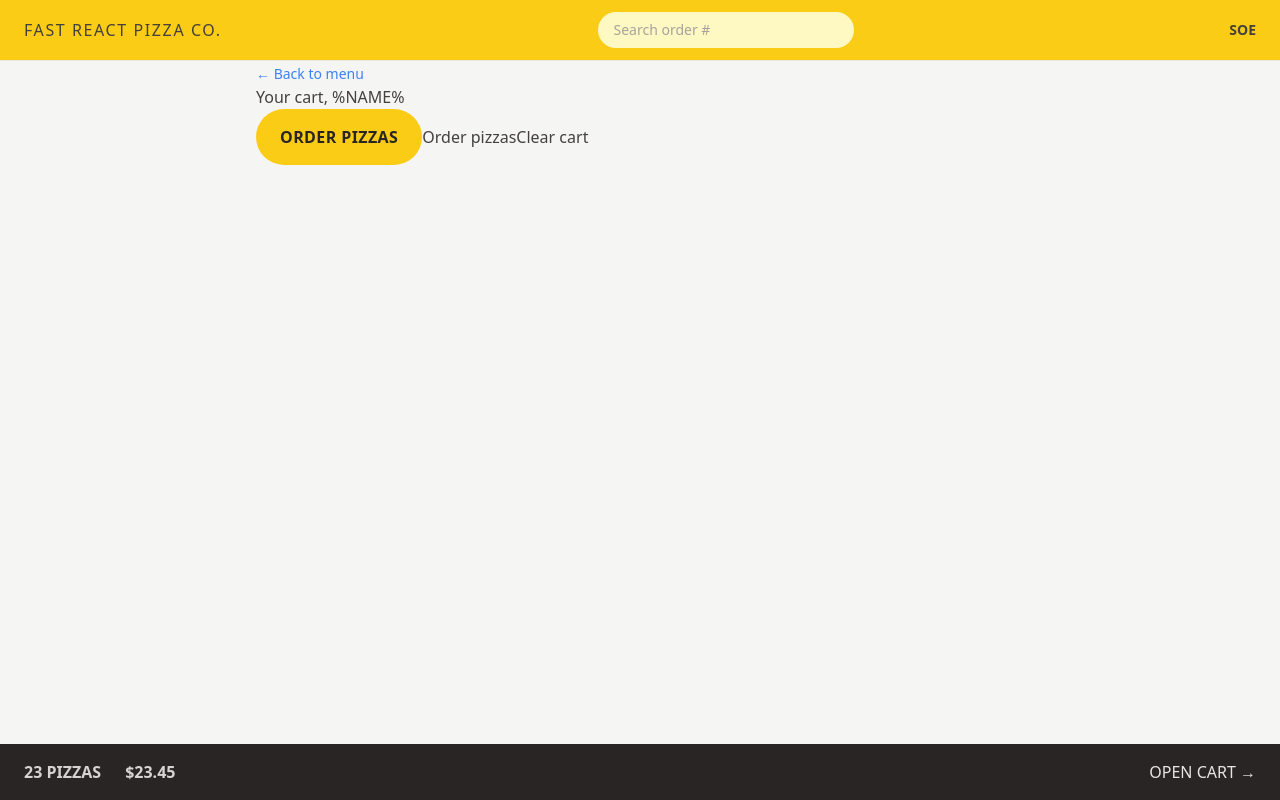
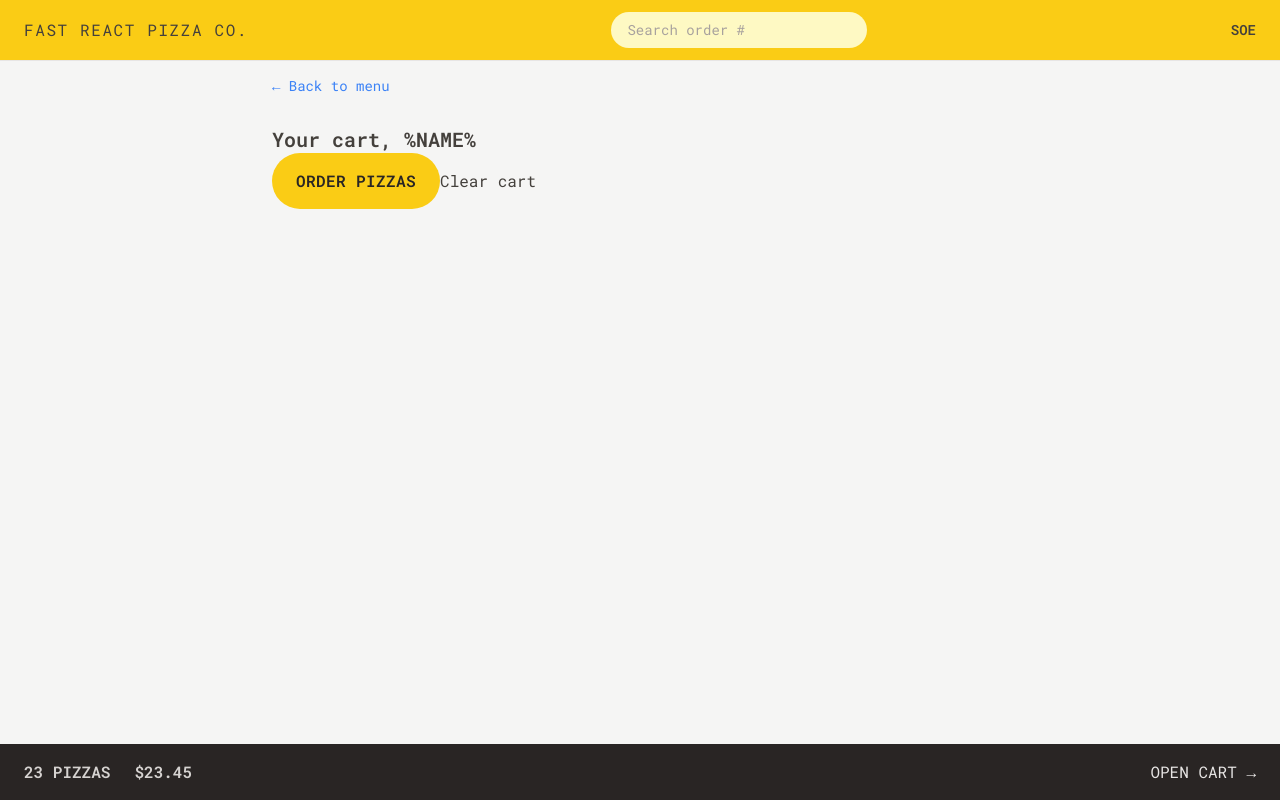
Before and after one commit to soeweiyan-phyo/16-fast-react-pizza, a React (Vite) app: page /cart in a window 1280 px wide. Built offline with nearby package versions, Linux system fonts and the light colour scheme.

Commit message:
Styling the menu

```diff
--- a/index.html
+++ b/index.html
@@ -4,6 +4,13 @@
     <meta charset="UTF-8" />
     <link rel="icon" type="image/svg+xml" href="/vite.svg" />
     <meta name="viewport" content="width=device-width, initial-scale=1.0" />
+    <link rel="preconnect" href="https://fonts.googleapis.com" />
+    <link rel="preconnect" href="https://fonts.gstatic.com" crossorigin />
+    <link
+      href="https://fonts.googleapis.com/css2?family=Inconsolata:wght@200;300;400;500;600;700;800;900&family=Quicksand:wght@300;400;500;600;700&family=Roboto+Mono:wght@300;400;500;600;700&display=swap"
+      rel="stylesheet"
+    />
+
     <title>Vite + React</title>
   </head>
   <body class="bg-stone-100 text-stone-700">
--- a/src/features/cart/Cart.jsx
+++ b/src/features/cart/Cart.jsx
@@ -30,15 +30,16 @@
   const cart = fakeCart;
 
   return (
-    <div>
+    <div className="px-4 py-3">
       <LinkButton to="/menu">&larr; Back to menu</LinkButton>
 
-      <h2>Your cart, %NAME%</h2>
+      <h2 className="mt-7 text-xl font-semibold">Your cart, %NAME%</h2>
 
       <div>
-        <Button to="/order/new">Order pizzas</Button>
+        <Button to="/order/new" type="primary">
+          Order pizzas
+        </Button>
 
-        <Link to="/order/new">Order pizzas</Link>
         <button>Clear cart</button>
       </div>
     </div>
--- a/src/features/menu/Menu.jsx
+++ b/src/features/menu/Menu.jsx
@@ -7,7 +7,7 @@
   console.log(menu);
 
   return (
-    <ul>
+    <ul className="divide-y divide-stone-200 px-2">
       {menu.map((pizza) => (
         <MenuItem pizza={pizza} key={pizza.id} />
       ))}
--- a/src/features/menu/MenuItem.jsx
+++ b/src/features/menu/MenuItem.jsx
@@ -1,16 +1,31 @@
+import Button from "../../ui/Button";
 import { formatCurrency } from "../../utils/helpers";
 
 function MenuItem({ pizza }) {
   const { id, name, unitPrice, ingredients, soldOut, imageUrl } = pizza;
 
   return (
-    <li>
-      <img src={imageUrl} alt={name} />
-      <div>
-        <p>{name}</p>
-        <p>{ingredients.join(", ")}</p>
-        <div>
-          {!soldOut ? <p>{formatCurrency(unitPrice)}</p> : <p>Sold out</p>}
+    <li className="flex gap-4 py-2">
+      <img
+        src={imageUrl}
+        alt={name}
+        className={`h-24 ${soldOut ? "opacity-70 grayscale" : ""}`}
+      />
+      <div className="flex grow flex-col pt-0.5">
+        <p className="font-medium">{name}</p>
+        <p className="text-sm capitalize italic text-stone-500">
+          {ingredients.join(", ")}
+        </p>
+        <div className="mt-auto flex items-center justify-between">
+          {!soldOut ? (
+            <p className="text-sm">{formatCurrency(unitPrice)}</p>
+          ) : (
+            <p className="text-sm font-medium uppercase text-stone-500">
+              Sold out
+            </p>
+          )}
+
+          <Button type="small">Add to cart</Button>
         </div>
       </div>
     </li>
--- a/src/features/order/CreateOrder.jsx
+++ b/src/features/order/CreateOrder.jsx
@@ -82,7 +82,7 @@
 
         <div>
           <input type="hidden" name="cart" value={JSON.stringify(cart)} />
-          <Button disabled={isSubmitting}>
+          <Button type="primary" disabled={isSubmitting}>
             {isSubmitting ? "Placing order..." : "Order now"}
           </Button>
         </div>
--- a/src/features/user/CreateUser.jsx
+++ b/src/features/user/CreateUser.jsx
@@ -24,7 +24,7 @@
 
       {username !== "" && (
         <div>
-          <Button>Start ordering</Button>
+          <Button type="primary">Start ordering</Button>
         </div>
       )}
     </form>
--- a/src/index.css
+++ b/src/index.css
@@ -6,13 +6,12 @@
   .input {
     @apply w-full rounded-full border border-stone-200 px-4 py-2 text-sm transition-all duration-300 placeholder:text-stone-400 focus:outline-none focus:ring focus:ring-yellow-400 md:px-6 md:py-3;
   }
-}
 
   /* https://dev.to/afif/i-made-100-css-loaders-for-your-next-project-4eje */
   .loader {
     width: 45px;
     aspect-ratio: 0.75;
-  --c: no-repeat linear-gradient(#333 0 0);
+    --c: no-repeat linear-gradient(theme(colors.stone.800) 0 0);
     background:
       var(--c) 0% 50%,
       var(--c) 50% 50%,
@@ -47,3 +46,4 @@
         100% 100%;
     }
   }
+}
--- a/src/ui/Button.jsx
+++ b/src/ui/Button.jsx
@@ -1,18 +1,26 @@
 import { Link } from "react-router-dom";
 
-function Button({ children, disabled, to }) {
+function Button({ children, disabled, to, type }) {
   const className =
     "inline-block rounded-full bg-yellow-400 px-4 py-3 font-semibold uppercase tracking-wide text-stone-800 transition-colors duration-300 hover:bg-yellow-300 focus:bg-yellow-300 focus:outline-none focus:ring focus:ring-yellow-300 focus:ring-offset-2 disabled:cursor-not-allowed sm:px-6 sm:py-4";
 
+  const base =
+    "inline-block rounded-full bg-yellow-400 font-semibold uppercase tracking-wide text-stone-800 transition-colors duration-300 hover:bg-yellow-300 focus:bg-yellow-300 focus:outline-none focus:ring focus:ring-yellow-300 focus:ring-offset-2 disabled:cursor-not-allowed";
+
+  const styles = {
+    primary: base + " px-4 py-3 sm:px-6 sm:py-4",
+    small: base + " px-4 py-2 md:px-5 md:py-2.5 text-xs",
+  };
+
   if (to)
     return (
-      <Link className={className} to={to}>
+      <Link className={styles[type]} to={to}>
         {children}
       </Link>
     );
 
   return (
-    <div disabled={disabled} className={className}>
+    <div disabled={disabled} className={styles[type]}>
       {children}
     </div>
   );
--- a/src/ui/Loader.jsx
+++ b/src/ui/Loader.jsx
@@ -1,5 +1,9 @@
 function Loader() {
-  return <div className="loader"></div>;
+  return (
+    <div className="absolute inset-0 flex items-center justify-center bg-slate-200/20 backdrop-blur-sm">
+      <div className="loader"></div>
+    </div>
+  );
 }
 
 export default Loader;
--- a/tailwind.config.js
+++ b/tailwind.config.js
@@ -1,8 +1,17 @@
 /** @type {import('tailwindcss').Config} */
+// eslint-disable-next-line
 export default {
   content: ["./index.html", "./src/**/*.{js,ts,jsx,tsx}"],
   theme: {
-    extend: {},
+    fontFamily: {
+      sans: "Roboto Mono, monospace",
+    },
+
+    extend: {
+      height: {
+        screen: "100dvh",
+      },
+    },
   },
   plugins: [],
 };
```
Lines whose indentation alone changed are shown as unchanged.
